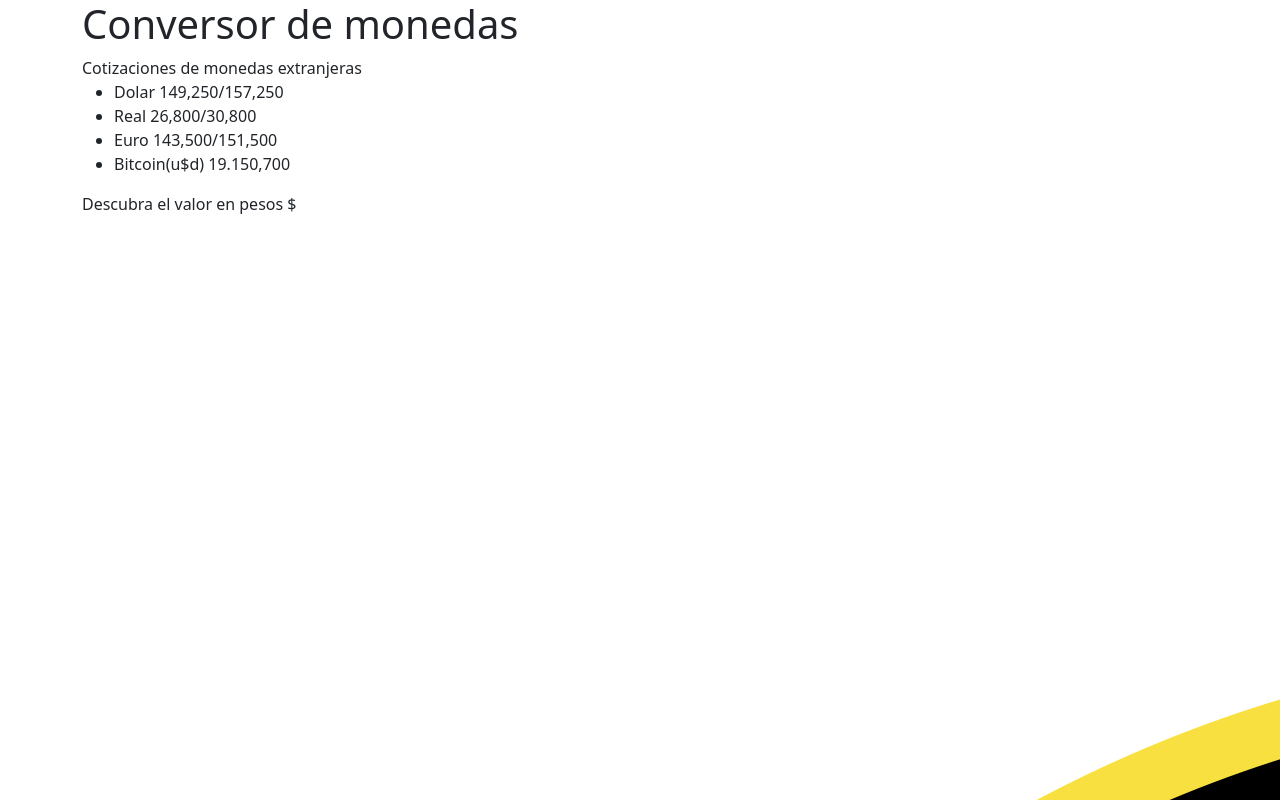
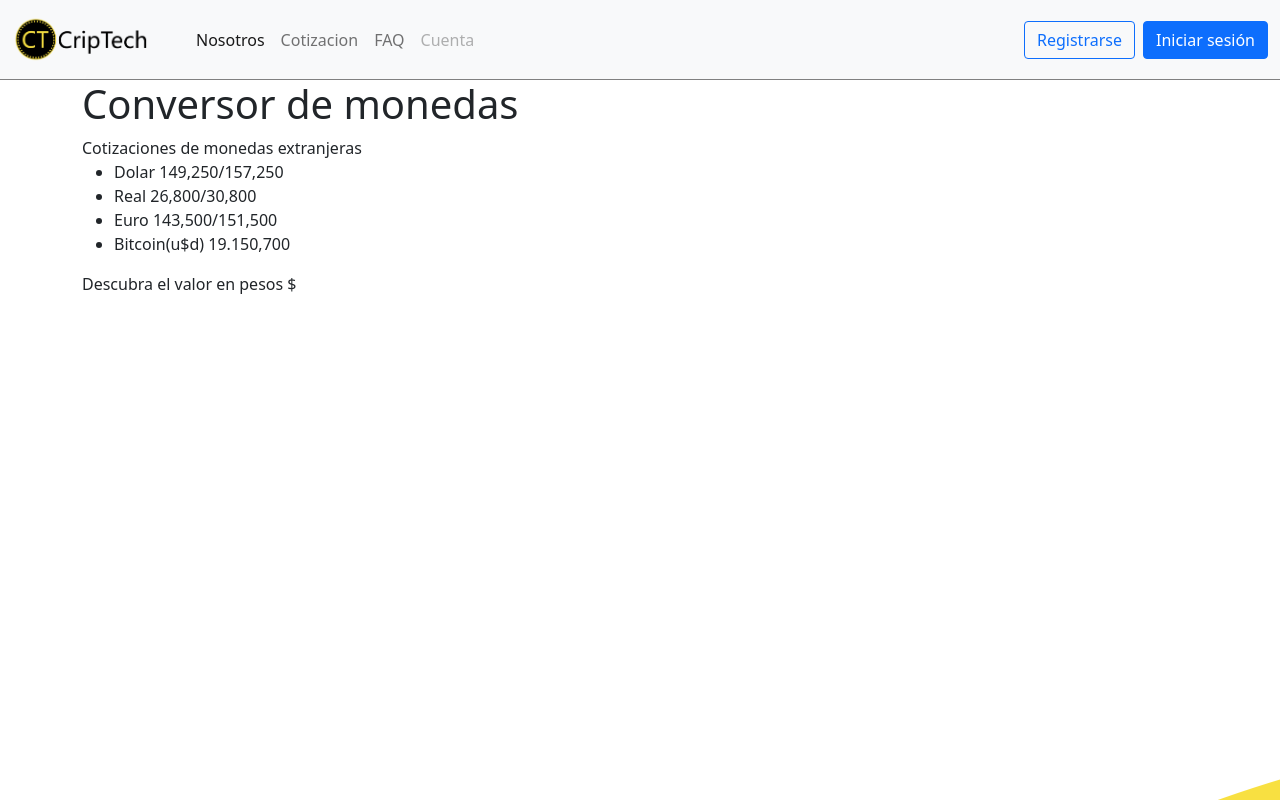
Before and after one commit to profeale/PBKispcgrupoBx2, a plain HTML site: page frontend/cotizacion.html in a window 1280 px wide. Shown: the top 800 px of the page. Drawn offline with nearby package versions, Linux system fonts and the light colour scheme.

Commit message:
modificacvion del nav

```diff
--- a/frontend/cotizacion.html
+++ b/frontend/cotizacion.html
@@ -12,6 +12,43 @@
     <title>Criptech-Cotización</title>
 </head>
 <body>
+  <main>
+    <nav class="navbar navbar-expand-xl navbar-light bg-light">
+        <div class="container-fluid">
+            <a class="navbar-brand" href="index.html">
+                <img class="navbar__logo" src="img/logo criptechV2.png" alt="">
+            </a>
+            <button class="navbar-toggler" type="button" data-bs-toggle="collapse" data-bs-target="#navbarBasic"
+                aria-controls="navbarBasic" aria-expanded="false" aria-label="Toggle navigation">
+                <span class="navbar-toggler-icon"></span>
+            </button>
+            <div class="collapse navbar-collapse" id="navbarBasic">
+                <ul class="navbar-nav me-auto mb-2 mb-xl-0">
+                    <li class="nav-item">
+                        <a class="nav-link active" aria-current="page" href="#">Nosotros</a>
+                    </li>
+                    <li class="nav-item">
+                        <a class="nav-link" href="cotizacion.html">Cotizacion</a>
+                    </li>
+                    <li class="nav-item">
+                        <a class="nav-link" href="cotizacion.html">FAQ</a>
+                    </li>
+                    <li class="nav-item">
+                        <a class="nav-link disabled" href="#" tabindex="-1" aria-disabled="true">Cuenta</a>
+                    </li>
+                </ul>
+                <div class="d-flex">
+                    <form action="registro.html">
+                        <button class="mx-2 btn btn-outline-primary" type="submit">Registrarse</button>
+                    </form>
+                    <form action="login.html">
+                        <button class="btn btn-primary" type="submit">Iniciar sesión</button>
+                    </form>
+                </div>
+            </div>
+        </div>
+    </nav>
+
 <div class="container">
     <h1 class="page-title">
       Conversor de monedas
@@ -42,5 +79,14 @@
         <script src="https://cdn.jsdelivr.net/npm/bootstrap@5.0.2/dist/js/bootstrap.bundle.min.js"
             integrity="sha384-MrcW6ZMFYlzcLA8Nl+NtUVF0sA7MsXsP1UyJoMp4YLEuNSfAP+JcXn/tWtIaxVXM"
             crossorigin="anonymous"></script>
+            <footer>
+
+            </footer>
+        </main>
+        <!--Script Boostrap-->
+        <script src="https://cdn.jsdelivr.net/npm/bootstrap@5.0.2/dist/js/bootstrap.bundle.min.js"
+            integrity="sha384-MrcW6ZMFYlzcLA8Nl+NtUVF0sA7MsXsP1UyJoMp4YLEuNSfAP+JcXn/tWtIaxVXM"
+            crossorigin="anonymous"></script>
     </body>
+
     </html>
```
